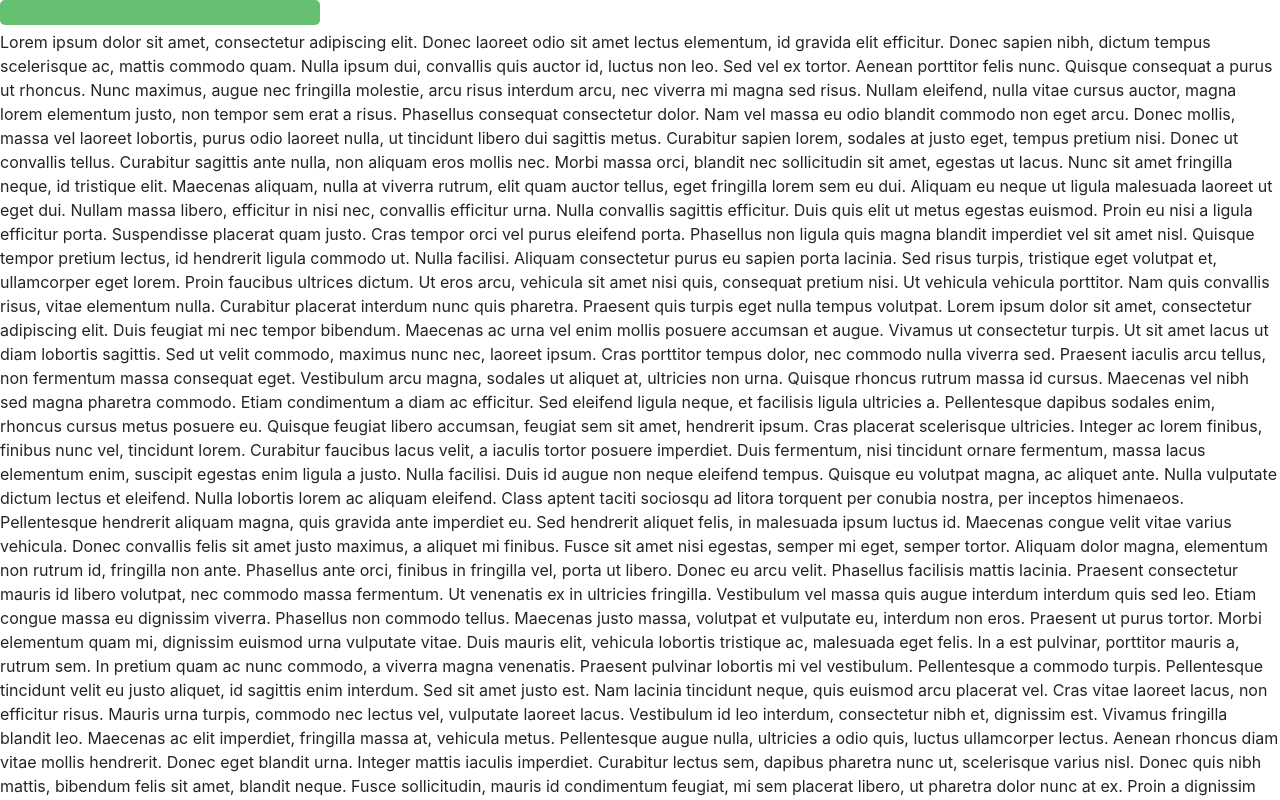
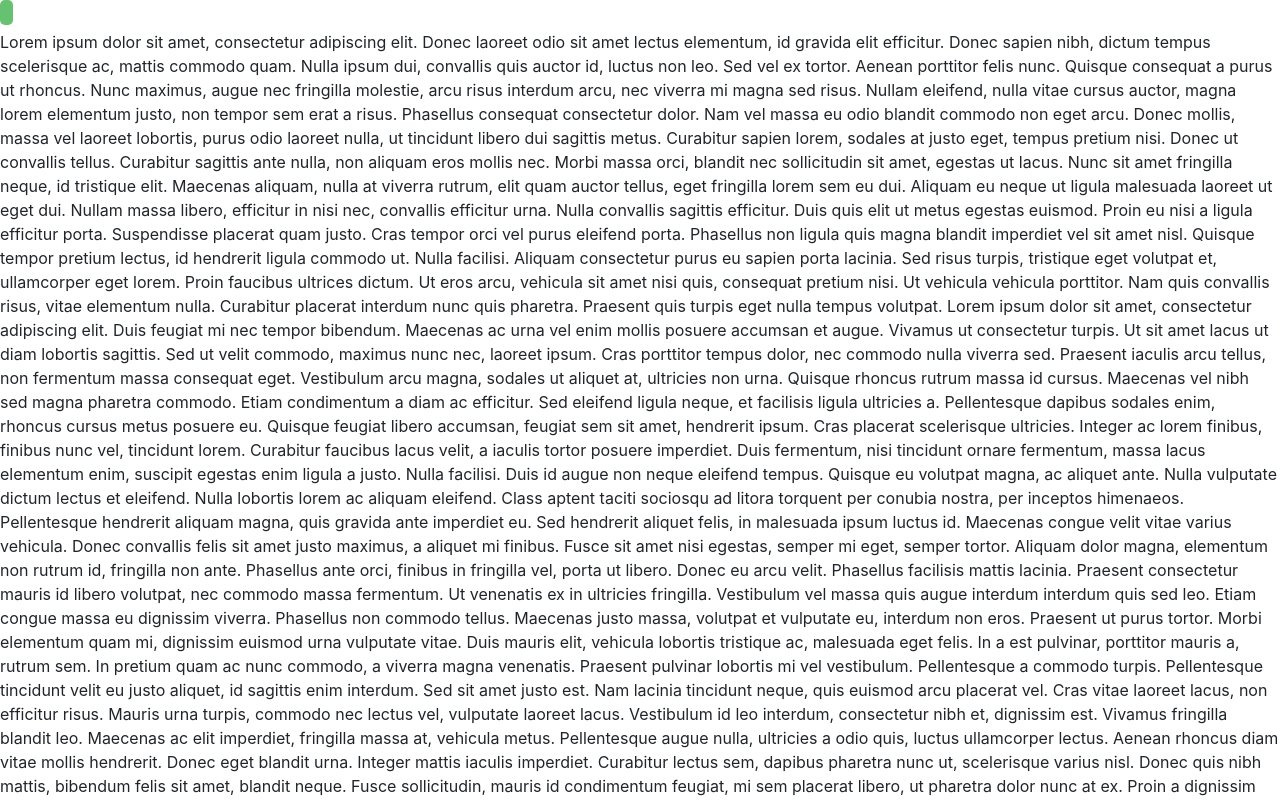
Before and after one commit to Cdrew92/javascript-practice, a plain HTML site: page scroll-progress-bar/index.html in a window 1280 px wide. Shown: the top 800 px of the page. Drawn offline with nearby package versions, Linux system fonts and the light colour scheme.

Commit message:
changed default scrollbar width

```diff
--- a/scroll-progress-bar/assets/css/styles.css
+++ b/scroll-progress-bar/assets/css/styles.css
@@ -1,7 +1,7 @@
 #scrollBar {
     display: block;
     min-height: 25px;
-    width: 25%;
+    width: 1%;
     background: rgba(0, 151, 19, 0.6);
     border-radius: 5px;
     top: 0;
```
